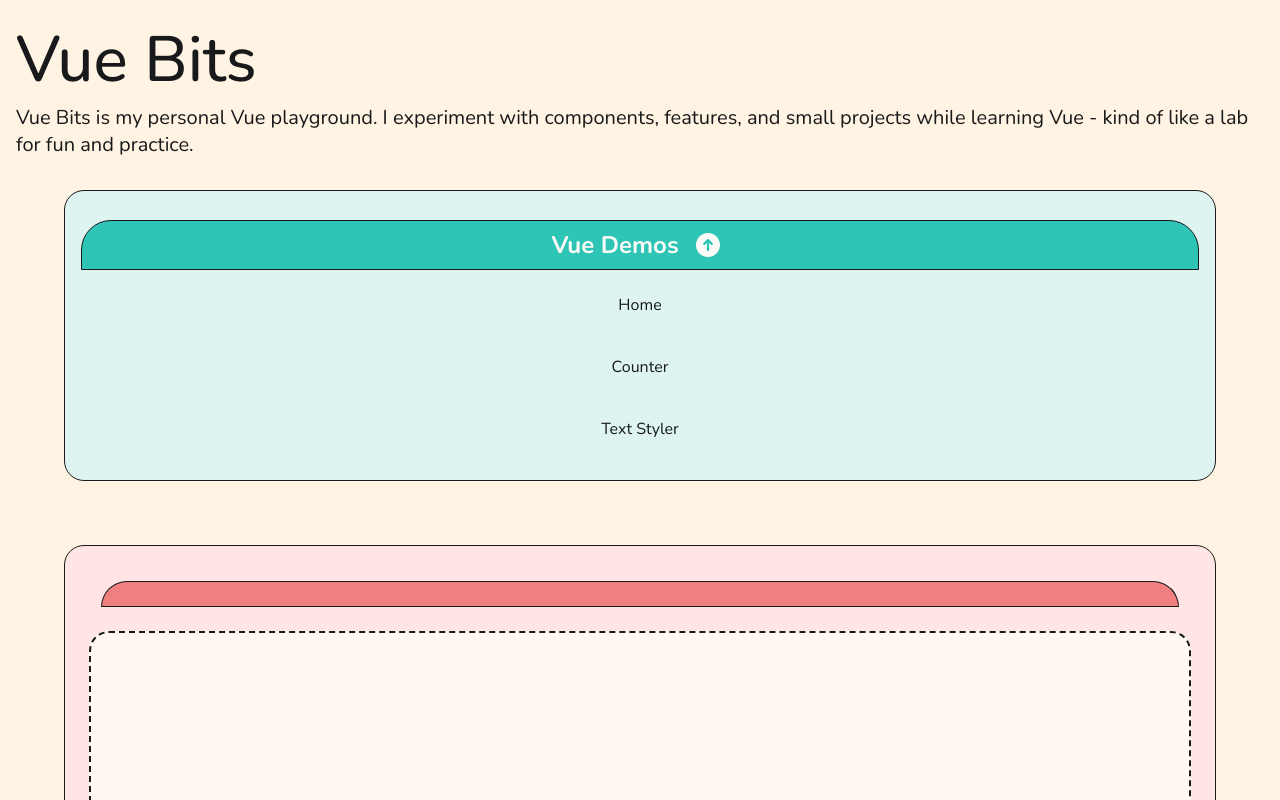
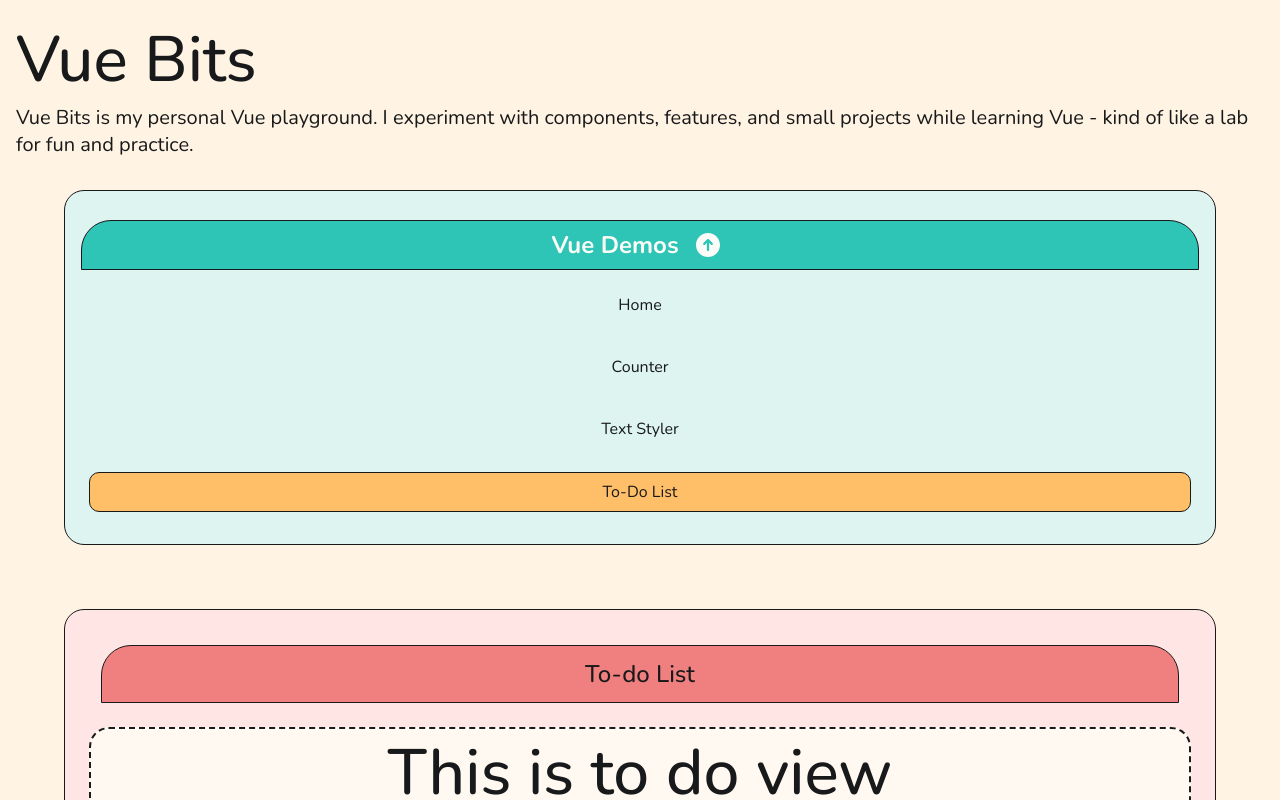
Before and after one commit to louiseka/vue-bits, a Vue app: page /todo-list in a window 1280 px wide. Both pictures are taken after a click on the button "Toggle navigation menu". Shown: the top 800 px of the page. Built offline with nearby package versions, Linux system fonts and the light colour scheme.

Commit message:
Creating view for todo list

```diff
--- a/src/components/Navigation.vue
+++ b/src/components/Navigation.vue
@@ -46,6 +46,14 @@ function toggleNav() {
             activeClass="active__link"
             to="/text-styler"
             >Text Styler</RouterLink
+          >
+        </li>
+        <li>
+          <RouterLink
+            class="nav__link"
+            activeClass="active__link"
+            to="/todo-list"
+            >To-Do List</RouterLink
           >
         </li>
       </ul>
@@ -137,6 +145,5 @@ function toggleNav() {
   .nav__button {
     display: none;
   }
-
 }
 </style>
--- a/src/router/index.js
+++ b/src/router/index.js
@@ -3,6 +3,7 @@ import { createWebHistory, createRouter } from "vue-router";
 import HomeView from "@/views/HomeView.vue";
 import CounterView from "@/views/CounterView.vue";
 import TextStylerView from "@/views/TextStylerView.vue";
+import ToDoView from "@/views/ToDoView.vue";
 
 const routes = [
   {
@@ -20,6 +21,11 @@ const routes = [
     name: "Text Styler",
     component: TextStylerView,
   },
+  {
+    path: "/todo-list",
+    name: "To-do List",
+    component: ToDoView,
+  },
 ];
 
 export const router = createRouter({
--- /dev/null
+++ b/src/views/ToDoView.vue
@@ -0,0 +1,5 @@
+<script setup></script>
+<template>
+  <h1>This is to do view</h1>
+</template>
+<style scoped></style>
```
